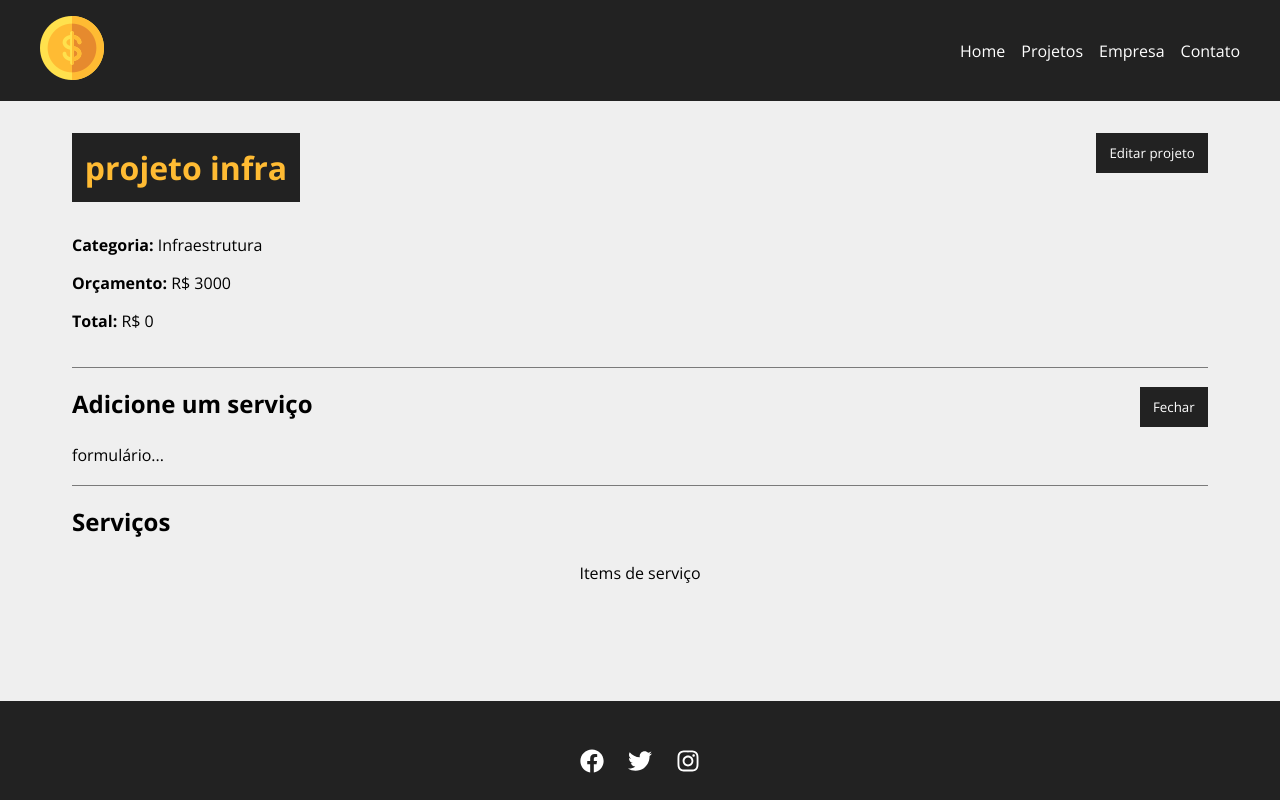
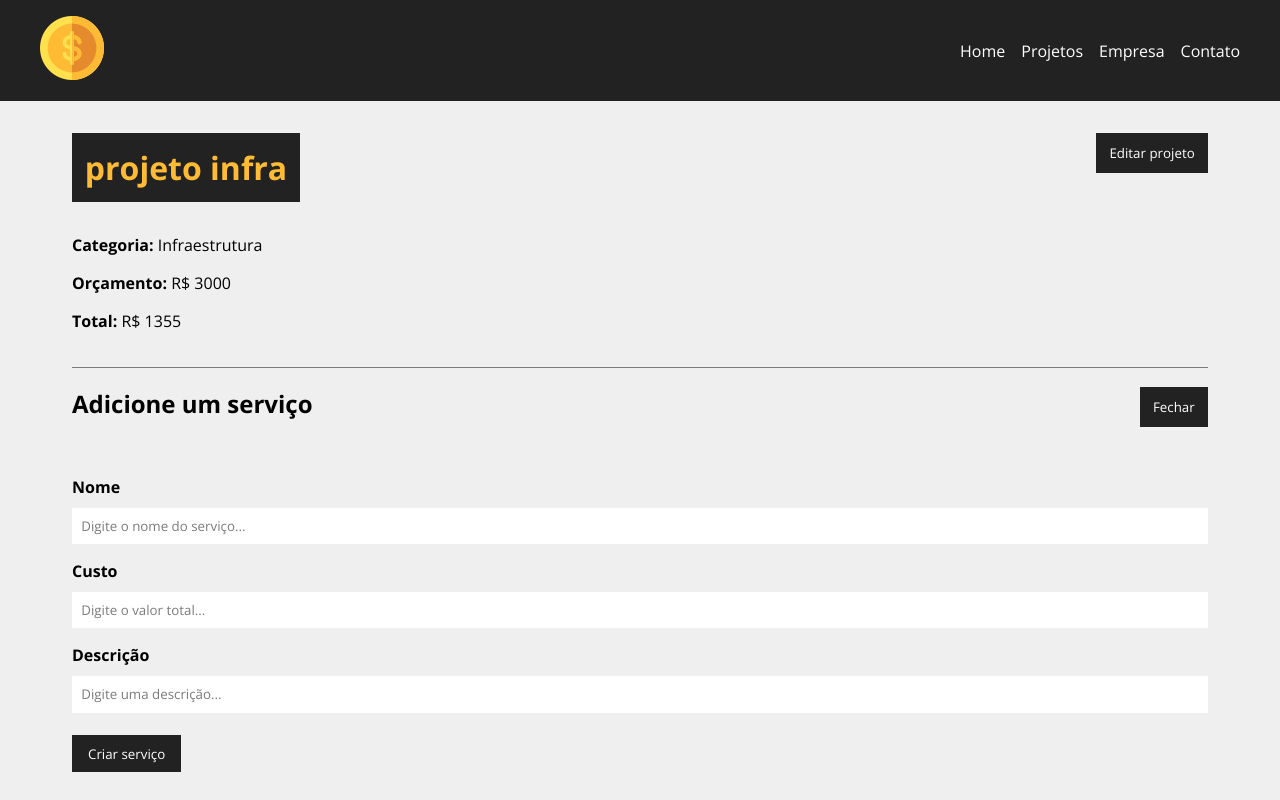
Before and after one commit to Gustavo-Victor/costs, a React (Create React App) app: page /project/1 in a window 1280 px wide. Both pictures are taken after a click on the button "Adicionar serviço". Shown: the top 800 px of the page. Built offline with nearby package versions, Linux system fonts and the light colour scheme; data requests are answered from the project's data file.

Commit message:
Add services to projects

```diff
--- a/db.json
+++ b/db.json
@@ -7,8 +7,21 @@
         "id": "2",
         "name": "Infraestrutura"
       },
-      "cost": 0,
-      "services": [],
+      "cost": 1355,
+      "services": [
+        {
+          "service": "parte 1 de infra",
+          "cost": "1000",
+          "description": "o primeiro serviço/parte do projeto",
+          "id": "840c5125-8eb2-43c6-bd97-d3fdb7e0734b"
+        },
+        {
+          "service": "parte 2 de infra",
+          "cost": "355",
+          "description": "o segundo serviço...",
+          "id": "a0e028eb-02eb-4c15-be59-850abfdd57f0"
+        }
+      ],
       "id": 1
     },
     {
--- a/src/components/pages/Project.jsx
+++ b/src/components/pages/Project.jsx
@@ -5,6 +5,8 @@ import Loading from '../layout/Loading';
 import Container from '../layout/Container';
 import ProjectForm from '../project/ProjectForm';
 import Message from '../layout/Message';
+import ServiceForm from '../services/ServiceForm';
+import {parse, v4 as uuidv4} from 'uuid';
 
 function Project(){
 
@@ -69,6 +71,41 @@ function Project(){
         .catch((err)=>console.log(err));
     }
 
+    function createService(project){
+        //window.alert('clicou em cadastrar serviço!');
+        //lastService
+        const qtdService = project.services.length;
+        const lastService = project.services[qtdService-1];
+        lastService.id = uuidv4();
+        const lastServiceCost = lastService.cost;
+        const newCost = parseFloat(project.cost) + parseFloat(lastServiceCost);
+
+        //maximum value validation
+        if(newCost > parseFloat(project.budget)){
+            setMessage('Orçamento ultrapassado! Verifique o valor do serviço...')
+            setType('error');
+            project.services.pop();
+            return false;
+        }
+
+        //add service cost to project total cost
+        project.cost = newCost;
+
+        //update project
+        fetch(`http://localhost:5000/projects/${project.id}`, {
+            method: 'PATCH',
+            headers: {
+                'Content-Type':'application/json'
+            },
+            body: JSON.stringify(project)
+        }).then((resp) => resp.json())
+            .then((data) => {
+                //setProject(data);
+                console.log(data);
+            })
+            .catch((err) => console.log(err));
+    }
+
     return (
         <>
             {project.name ? (
@@ -95,9 +132,7 @@ function Project(){
                             <button className={styles.btn} onClick={toggleServiceForm}>{!showServiceForm ? 'Adicionar serviço':'Fechar'}</button>
                             <div className={styles.project_info}>
                                 {showServiceForm && (
-                                    <div>
-                                        formulário...
-                                    </div>
+                                    <ServiceForm handleSubmit={createService}  projectData={project} btnText={'Criar serviço'} />
                                 )}
                             </div>
                         </div>
--- /dev/null
+++ b/src/components/services/ServiceForm.jsx
@@ -0,0 +1,34 @@
+import styles from '../project/ProjectForm.module.css';
+import {useState} from 'react';
+import Input from '../form/Input';
+import SubmitButton from '../form/SubmitButton';
+
+function ServiceForm({btnText, handleSubmit, projectData}){
+    const [service, setService] = useState({});
+
+    function submit(e){
+        e.preventDefault();
+        projectData.services.push(service);
+        handleSubmit(projectData);
+        console.log(projectData);
+    }
+
+    function handleChange(e){
+        setService({...service, [e.target.name]: e.target.value});
+        //console.log(service);
+    }
+
+    return (
+        <form className={styles.form} onSubmit={submit} method="POST" id='serviceForm'>
+            <Input  type='text' text='Nome' name='service' id='service' placeholder='Digite o nome do serviço...' handleOnChange={handleChange}/>
+
+            <Input  type='number' text='Custo' name='cost' id='cost' placeholder='Digite o valor total...' handleOnChange={handleChange}/>
+
+            <Input  type='text' text='Descrição' name='description' id='description' placeholder='Digite uma descrição...' handleOnChange={handleChange}/>
+
+            <SubmitButton text={btnText} name='newService' id='newService' />
+        </form>
+    );
+};
+
+export default ServiceForm;
```
